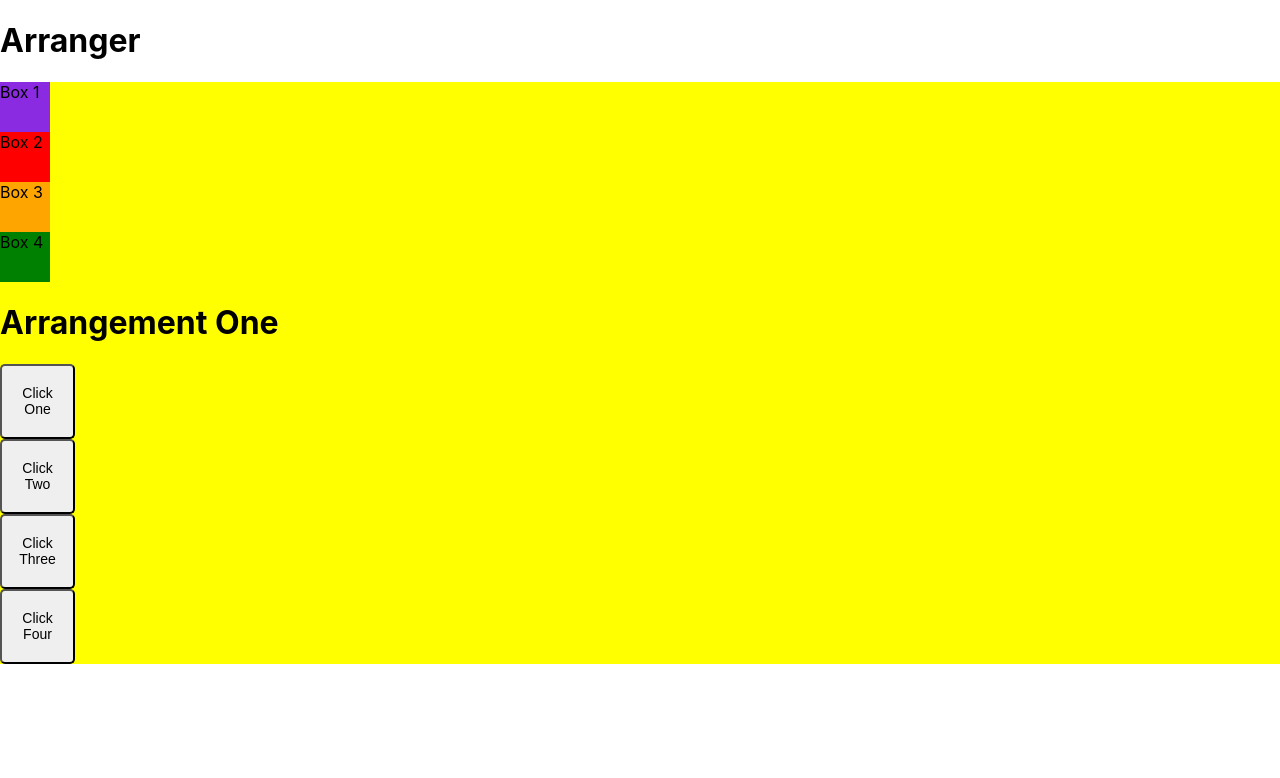
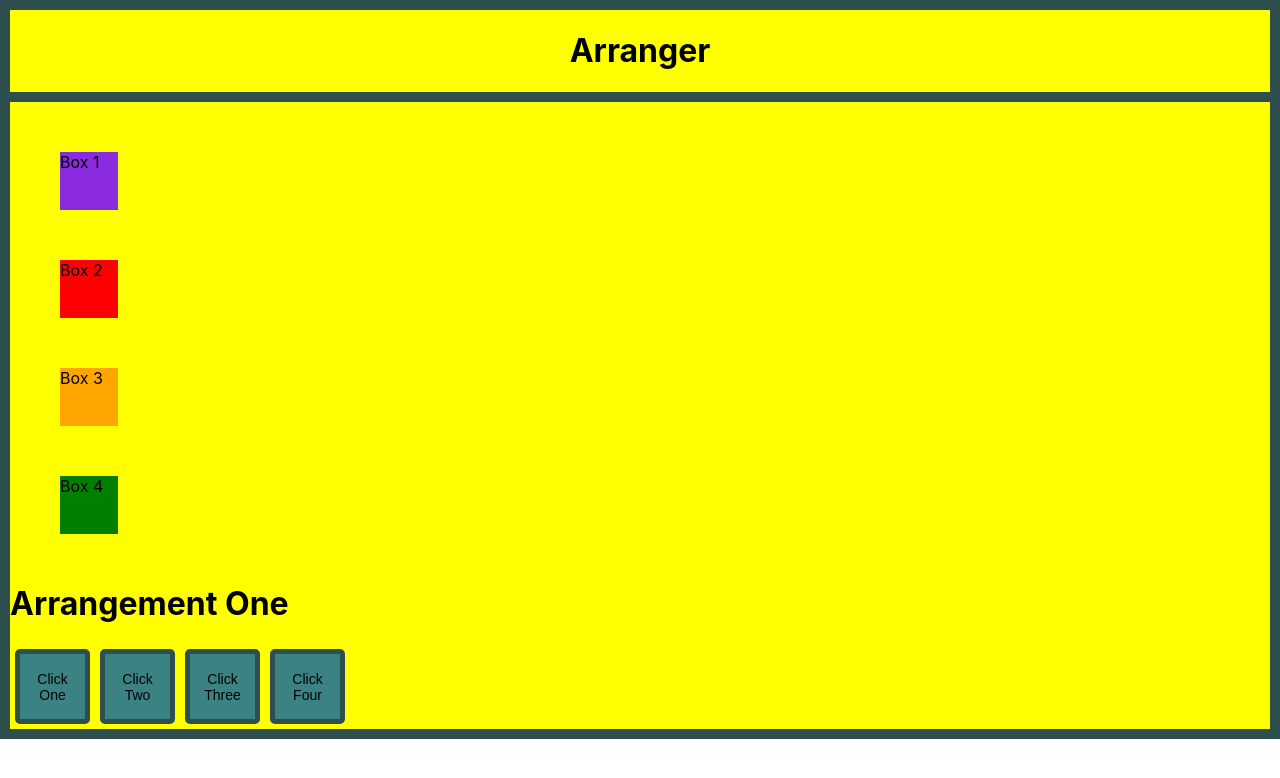
Before and after one commit to SethWickham/box-arranger, a React (Create React App) app in the folder react-box-arranger/: page / in a window 1280 px wide. Shown: the top 778 px of the page. Built offline with nearby package versions, Linux system fonts and the light colour scheme.

Commit message:
organized layout for button stucture added btnstyling

```diff
--- a/react-box-arranger/src/components/Arranger/Arranger.js
+++ b/react-box-arranger/src/components/Arranger/Arranger.js
@@ -4,6 +4,7 @@ import Box from '../Box/Box';
 import Button from '../Button/Button';
 
 import styles from '../Box/Box.module.css';
+import stylingBtn from '../Button/Button.module.css';
 
 export default class Arranger extends Component {
   constructor(props) {
@@ -120,10 +121,12 @@ export default class Arranger extends Component {
             <h1>Arrangement Four</h1>
           </div>
         ) : null}
-        <Button clicked={this.arrangeOneHandler} btnNmbr="One" />
-        <Button clicked={this.arrangeTwoHandler} btnNmbr="Two" />
-        <Button clicked={this.arrangeThreeHandler} btnNmbr="Three" />
-        <Button clicked={this.arrangeFourHandler} btnNmbr="Four" />
+        <div className={stylingBtn.BtnHolder}>
+          <Button clicked={this.arrangeOneHandler} btnNmbr="One" />
+          <Button clicked={this.arrangeTwoHandler} btnNmbr="Two" />
+          <Button clicked={this.arrangeThreeHandler} btnNmbr="Three" />
+          <Button clicked={this.arrangeFourHandler} btnNmbr="Four" />
+        </div>
       </div>
     );
   }
--- a/react-box-arranger/src/components/Box/Box.module.css
+++ b/react-box-arranger/src/components/Box/Box.module.css
@@ -1,21 +1,25 @@
 .Box1 {
-  height: 50px;
-  width: 50px;
+  margin: 50px;
+  height: 58px;
+  width: 58px;
   background-color: blueviolet;
 }
 
 .Box2 {
-  height: 50px;
-  width: 50px;
+  margin: 50px;
+  height: 58px;
+  width: 58px;
   background-color: red;
 }
 .Box3 {
-  height: 50px;
-  width: 50px;
+  margin: 50px;
+  height: 58px;
+  width: 58px;
   background-color: orange;
 }
 .Box4 {
-  height: 50px;
-  width: 50px;
+  margin: 50px;
+  height: 58px;
+  width: 58px;
   background-color: green;
 }
--- a/react-box-arranger/src/components/Button/Button.module.css
+++ b/react-box-arranger/src/components/Button/Button.module.css
@@ -1,8 +1,16 @@
+.BtnHolder {
+  display: flex;
+  align-content: center;
+}
+
 .Button {
+  margin: 5px;
   font-size: 14px;
   width: 75px;
   height: 75px;
   border-radius: 5px;
+  background-color: rgb(59, 131, 131);
+  border: 5px solid darkslategray;
   -webkit-transition-duration: 0.4s; /* Safari */
   transition-duration: 0.5s;
 }
--- a/react-box-arranger/src/components/Display/Display.module.css
+++ b/react-box-arranger/src/components/Display/Display.module.css
@@ -1,8 +1,16 @@
 .Container {
+  border: 5px solid darkslategray;
+  background-color: yellow;
+  display: flex;
+  flex-direction: column;
 }
 .Title {
+  border: 5px solid darkslategray;
+  text-align: center;
 }
 
 .Display {
-  background-color: yellow;
+  border: 500ch;
+  border: 5px solid darkslategray;
+  align-content: center;
 }
```
